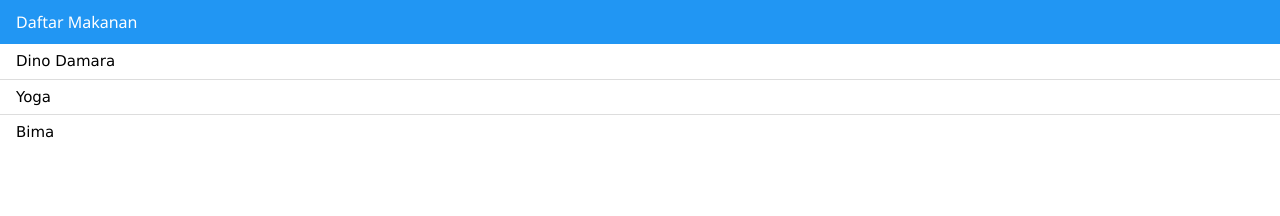
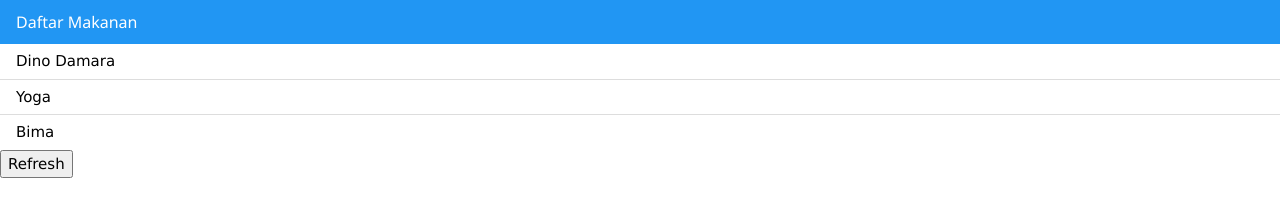
Before and after one commit to dilodepok/lastTesting, a plain HTML site: page index.html in a window 1280 px wide. Drawn offline with Linux system fonts and the light colour scheme.

Commit message:
Update index.html

```diff
--- a/index.html
+++ b/index.html
@@ -23,6 +23,8 @@ for (i = 0; i < data.length; i++) {
 
 </ul>
 
+	<button onClick="location.reload()"  >Refresh</button>
+
 
 </body>
 </html>
```
